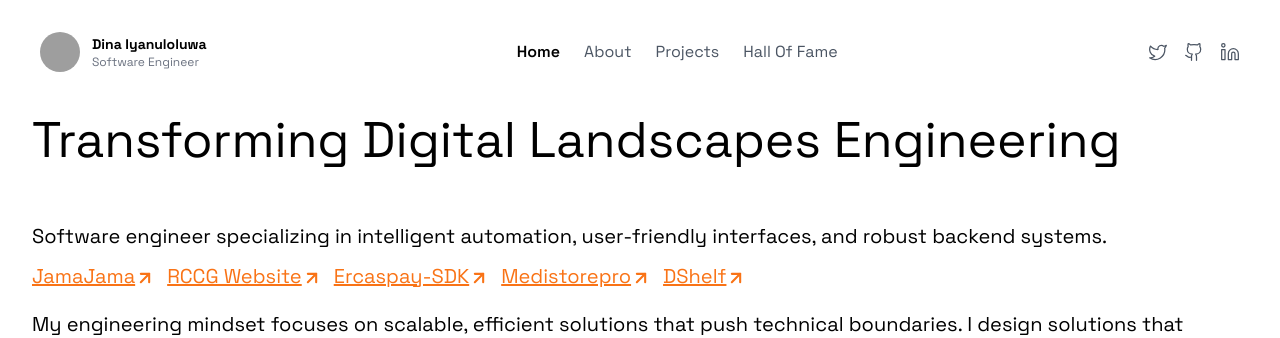
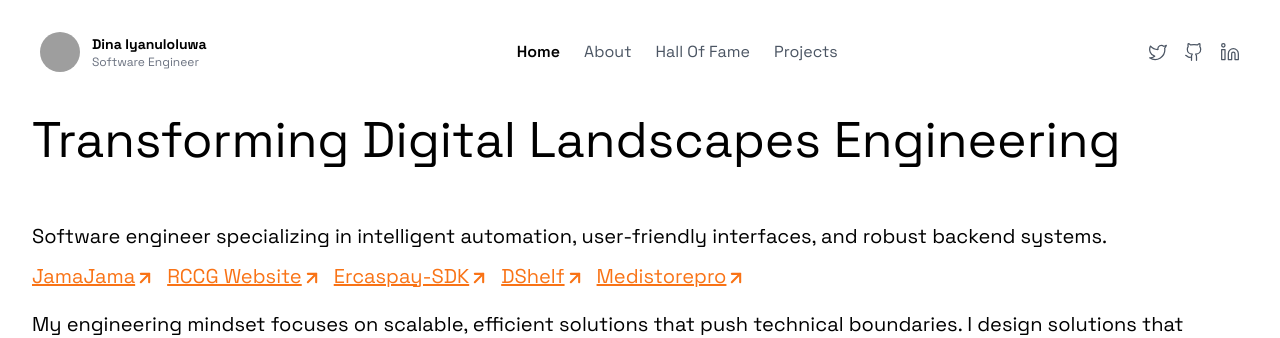
Before and after one commit to iyanuloluwa-Miracle/dinaiyanuloluwa, a Vue app: page / in a window 1280 px wide. Shown: the top 338 px of the page. Built offline with nearby package versions, Linux system fonts and the light colour scheme; grey boxes are pictures that could not be loaded.

Commit message:
feat: update project URLs and adjust navigation links for consistency

```diff
--- a/src/components/navbar/index.vue
+++ b/src/components/navbar/index.vue
@@ -110,8 +110,9 @@ const toggleMobileMenu = () => {
 const navigationLinks = [
   { name: "Home", path: "/" },
   { name: "About", path: "/about" },
+  { name: "Hall Of Fame", path: "/hall-of-fame" },
   { name: "Projects", path: "/projects" },
-  { name: "Hall Of Fame", path: "/hall-of-fame" },
+
 ];
 
 const socialLinks = [
--- a/src/views/home/home.vue
+++ b/src/views/home/home.vue
@@ -33,12 +33,15 @@
             >
               Ercaspay-SDK
             </ColoredLink>
+
+            <ColoredLink href="https://www.dshelf.store/">
+              DShelf
+            </ColoredLink>
+
             <ColoredLink href="https://www.medistorepro.com/">
                 Medistorepro
             </ColoredLink>
-            <ColoredLink href="https://dshelf-rust.vercel.app/">
-              DShelf
-            </ColoredLink>
+
 
           </div>
 
--- a/src/views/projects/page.vue
+++ b/src/views/projects/page.vue
@@ -121,7 +121,7 @@ const projects = [
     description:
       "A marketplace platform where students can buy, sell, or trade textbooks, creating an affordable and sustainable academic resource exchange.",
     languages: ["React.js", "TailwindCSS"],
-    url: "https://dshelf-rust.vercel.app/",
+    url: "https://www.dshelf.store/",
   },
 
   {
```
